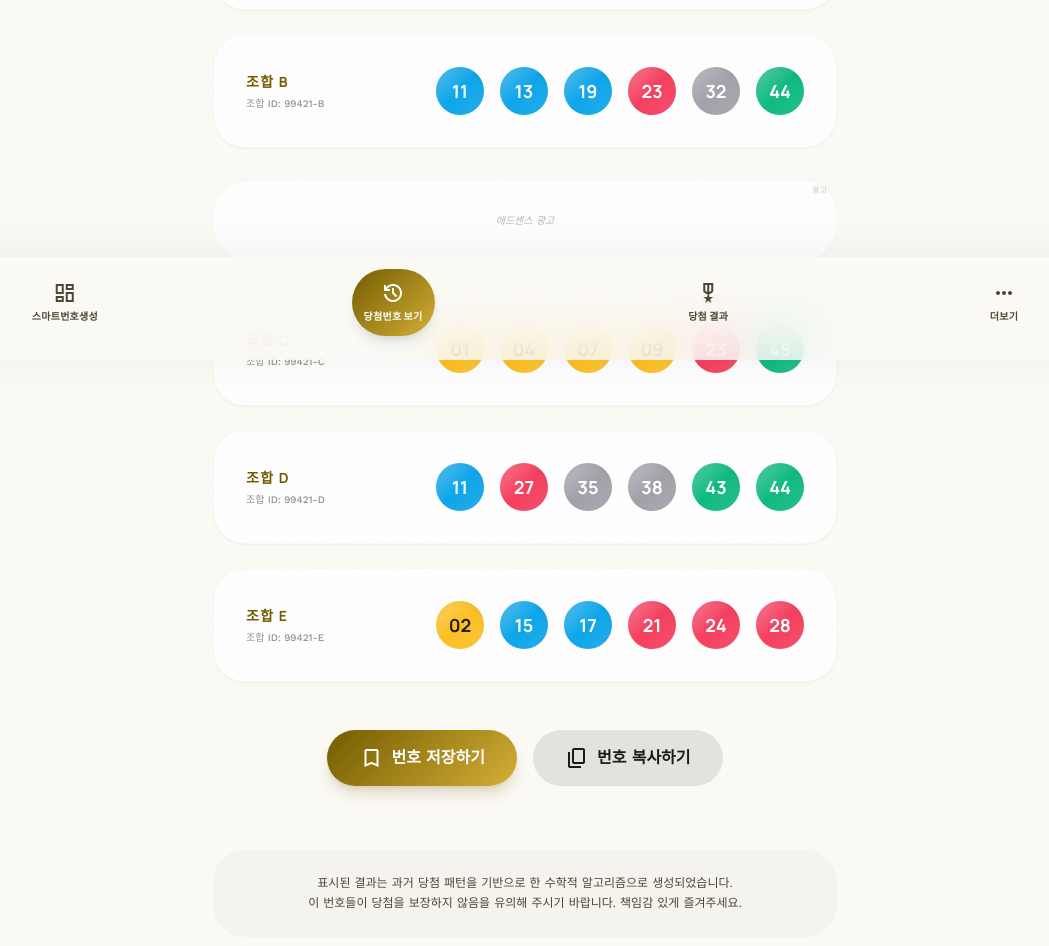
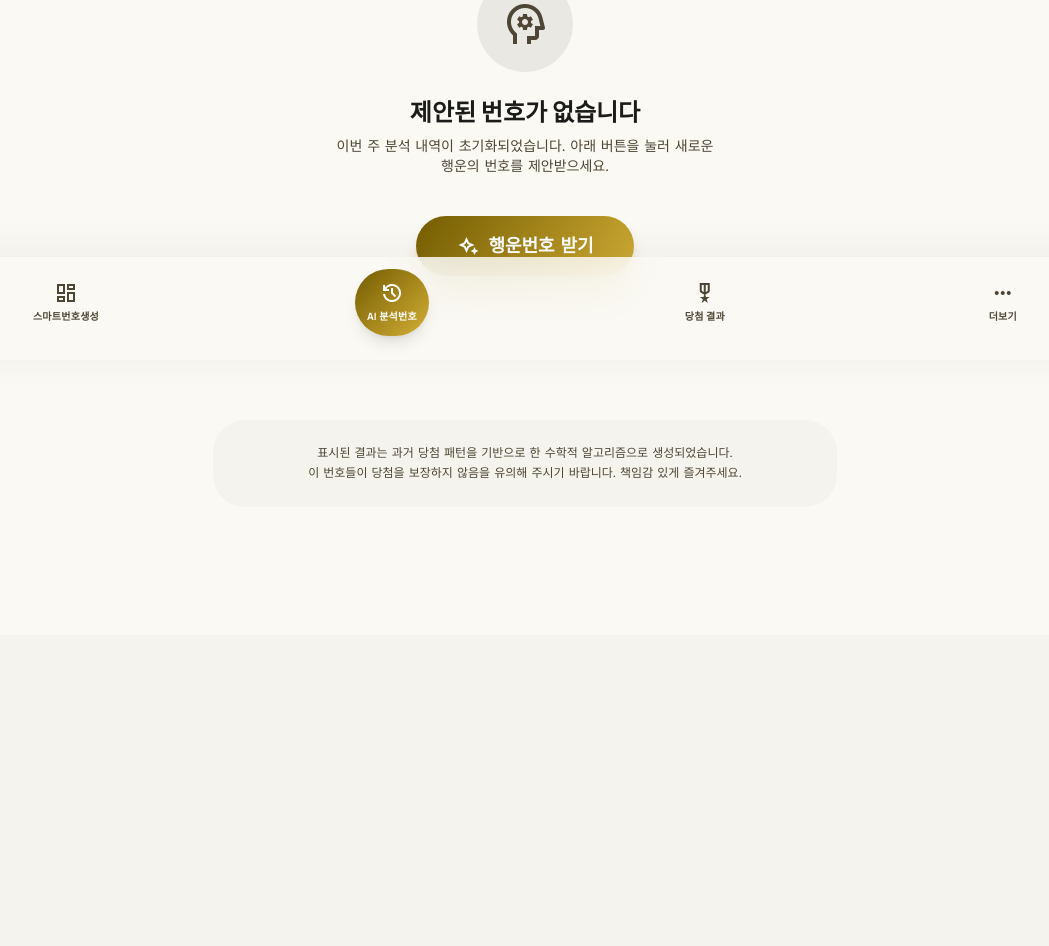
Before and after one commit to dongil-tak/luckywin, a React (Vite) app in the folder frontend/: page /dashboard/results in a window 1280 px wide. Shown: the part 440-1386 px from the top of the page, without its empty margins (115-1164 px from the left). After the commit the page ends 1075 px from the top, so only its background shows below. Built offline with nearby package versions, Linux system fonts and the light colour scheme.

Commit message:
feat: add Saturday 11PM logic for AI numbers and inline accordion UI

```diff
--- a/frontend/src/components/BottomNav.tsx
+++ b/frontend/src/components/BottomNav.tsx
@@ -86,11 +86,10 @@ export default function BottomNav() {
 
         <Link
           to="/dashboard/results"
-          state={{ selectedNumbers: [] }}
           className={`flex flex-col items-center justify-center active:scale-90 duration-200 ${isResults ? activeClass : inactiveClass}`}
         >
           <span className="material-symbols-outlined mb-1" style={isResults ? { fontVariationSettings: "'FILL' 1" } : {}}>history</span>
-          <span className="font-headline text-[10px] font-semibold uppercase tracking-wide">당첨번호 보기</span>
+          <span className="font-headline text-[10px] font-semibold uppercase tracking-wide">AI 분석번호</span>
         </Link>
 
         <Link
--- a/frontend/src/pages/dashboard/AnalysisResults.tsx
+++ b/frontend/src/pages/dashboard/AnalysisResults.tsx
@@ -24,9 +24,9 @@ export default function AnalysisResults() {
   const location = useLocation();
   const fixedNumbers = location.state?.selectedNumbers || [];
   const [combinations, setCombinations] = useState<number[][]>([]);
+  const [isLoading, setIsLoading] = useState(false);
+  const [showGenerateButton, setShowGenerateButton] = useState(false);
   const navigate = useNavigate();
-  // Show loading only on direct access (no navigation state)
-  const [isLoading, setIsLoading] = useState(location.state === null);
 
   const handleSave = () => {
     const entry = {
@@ -39,12 +39,55 @@ export default function AnalysisResults() {
     navigate('/saved');
   };
 
-  useEffect(() => {
+  const checkAndLoadCache = () => {
+    const cachedStr = localStorage.getItem('ai_proposed');
+    if (cachedStr) {
+      const data = JSON.parse(cachedStr);
+      const deadline = new Date(data.deadline);
+      if (new Date() < deadline) {
+        setCombinations(data.combinations);
+        setShowGenerateButton(false);
+        return true;
+      }
+    }
+    return false;
+  };
+
+  const generateAndSave = () => {
+    setIsLoading(true);
+    setShowGenerateButton(false);
+
+    setTimeout(() => {
       const newCombs = Array.from({ length: 5 }, () => generateCombination(fixedNumbers));
       setCombinations(newCombs);
-    if (location.state === null) {
-      const timer = setTimeout(() => setIsLoading(false), 1500);
-      return () => clearTimeout(timer);
+
+      const now = new Date();
+      let daysToSat = 6 - now.getDay();
+      if (now.getDay() === 6 && now.getHours() >= 23) {
+        daysToSat = 7;
+      }
+      const deadline = new Date(now);
+      deadline.setDate(deadline.getDate() + daysToSat);
+      deadline.setHours(23, 0, 0, 0);
+
+      localStorage.setItem('ai_proposed', JSON.stringify({
+        combinations: newCombs,
+        deadline: deadline.toISOString()
+      }));
+      setIsLoading(false);
+    }, 1500);
+  };
+
+  useEffect(() => {
+    // If routing directly sets state or it's forced manually, skip cache check
+    if (location.state && location.state.selectedNumbers && location.state.selectedNumbers.length > 0) {
+      generateAndSave();
+      return;
+    }
+
+    const hasValidCache = checkAndLoadCache();
+    if (!hasValidCache) {
+      setShowGenerateButton(true);
     }
   }, []);
 
@@ -90,6 +133,23 @@ export default function AnalysisResults() {
           <p className="text-on-surface-variant font-body">과거 당첨 데이터의 확률 밀도를 기반으로 생성된 조합입니다.</p>
         </div>
 
+        {/* Conditional View: Empty State vs Result Canvas */}
+        {showGenerateButton ? (
+          <div className="flex flex-col items-center justify-center py-20 px-4 text-center">
+            <div className="w-24 h-24 bg-surface-container-high rounded-full flex items-center justify-center mb-6">
+              <span className="material-symbols-outlined text-5xl text-on-surface-variant">psychology</span>
+            </div>
+            <h3 className="text-2xl font-headline font-bold mb-2">제안된 번호가 없습니다</h3>
+            <p className="text-sm text-on-surface-variant mb-10 max-w-sm">이번 주 분석 내역이 초기화되었습니다. 아래 버튼을 눌러 새로운 행운의 번호를 제안받으세요.</p>
+            <button
+              onClick={generateAndSave}
+              className="px-10 py-4 text-lg rounded-full gold-gradient text-white font-bold shadow-lg shadow-primary/20 hover:scale-[1.02] transition-transform active:scale-95 flex items-center justify-center gap-2"
+            >
+              <span className="material-symbols-outlined" data-icon="magic_button">magic_button</span> 행운번호 받기
+            </button>
+          </div>
+        ) : (
+          <>
             {/* Result Canvas */}
             <div className="space-y-6">
               {combinations.map((comb, idx) => {
@@ -127,13 +187,18 @@ export default function AnalysisResults() {
 
             {/* Action Buttons */}
             <div className="mt-12 flex flex-col sm:flex-row gap-4 justify-center">
-          <button onClick={handleSave} className="px-8 py-4 rounded-full gold-gradient text-on-primary font-bold shadow-lg shadow-primary/20 hover:scale-[1.02] transition-transform active:scale-95 flex items-center justify-center gap-2">
-            <span className="material-symbols-outlined" data-icon="bookmark">bookmark</span> 번호 저장하기
+              <button onClick={handleSave} className="px-6 py-4 rounded-full bg-surface-container-highest text-on-surface font-bold hover:bg-surface-variant transition-colors active:scale-95 flex items-center justify-center gap-2">
+                <span className="material-symbols-outlined" data-icon="bookmark">bookmark</span> 번호 저장
               </button>
-          <button onClick={() => alert('번호가 복사되었습니다.')} className="px-8 py-4 rounded-full bg-surface-container-highest text-on-surface font-bold hover:bg-surface-variant transition-colors active:scale-95 flex items-center justify-center gap-2">
-            <span className="material-symbols-outlined" data-icon="content_copy">content_copy</span> 번호 복사하기
+              <button onClick={generateAndSave} className="px-6 py-4 rounded-full gold-gradient text-on-primary font-bold shadow-lg shadow-primary/20 hover:scale-[1.02] transition-transform active:scale-95 flex items-center justify-center gap-2">
+                <span className="material-symbols-outlined" data-icon="refresh">refresh</span> 리플레시
+              </button>
+              <button onClick={() => alert('번호가 복사되었습니다.')} className="px-6 py-4 rounded-full bg-surface-container-highest text-on-surface font-bold hover:bg-surface-variant transition-colors active:scale-95 flex items-center justify-center gap-2">
+                <span className="material-symbols-outlined" data-icon="content_copy">content_copy</span> 번호 복사
               </button>
             </div>
+          </>
+        )}
 
         {/* Meta Info Card */}
         <div className="mt-16 bg-surface-container-low p-6 rounded-lg text-center">
--- a/frontend/src/pages/fortune/Management.tsx
+++ b/frontend/src/pages/fortune/Management.tsx
@@ -1,7 +1,17 @@
 import { Link } from 'react-router-dom';
+import { useState } from 'react';
 import BottomNav from '../../components/BottomNav';
 
 export default function Management() {
+  const [isExpanded, setIsExpanded] = useState(false);
+
+  const extraSets = [
+    [2, 14, 15, 22, 27, 33],
+    [5, 11, 19, 21, 35, 42],
+    [7, 10, 12, 19, 23, 34],
+    [8, 16, 24, 29, 39, 45],
+  ];
+
   return (
     <div className="bg-background text-on-background min-h-screen pb-32">
       {/* Top Navigation Shell */}
@@ -35,7 +45,7 @@ export default function Management() {
         {/* History List */}
         <div className="space-y-6 mt-6">
           {/* History Card: Winner */}
-          <Link to="/fortune/details" className="block">
+          <div className="block">
             <div className="bg-surface-container-lowest rounded-lg p-6 shadow-[0_10px_30px_rgba(27,28,25,0.02)] border border-outline-variant/10 relative overflow-hidden group">
               <div className="absolute top-0 right-0 w-32 h-32 bg-primary-container/10 blur-3xl -mr-16 -mt-16 rounded-full"></div>
               <div className="flex justify-between items-start mb-6">
@@ -62,16 +72,34 @@ export default function Management() {
                   </div>
                   <span className="text-[10px] font-bold text-primary-container">4등 당첨</span>
                 </div>
+
+                {isExpanded && (
+                  <div className="pt-2 pb-2 space-y-3">
+                    {extraSets.map((set, idx) => (
+                      <div key={idx} className="flex items-center justify-between opacity-70 scale-95 origin-left">
+                        <div className="flex gap-1.5">
+                          {set.map(n => (
+                            <div key={n} className="w-8 h-8 rounded-full flex items-center justify-center text-[11px] font-bold bg-surface-container-high text-on-surface shadow-sm ring-1 ring-black/5">{n}</div>
+                          ))}
+                        </div>
+                      </div>
+                    ))}
+                  </div>
+                )}
+
                 <div className="h-px bg-surface-container-high w-full opacity-50"></div>
                 <div className="flex items-center justify-center py-1">
-                  <span className="text-[11px] font-bold text-on-surface-variant flex items-center gap-1 hover:text-primary transition-all">
-                      외 4개 세트 더보기
-                      <span className="material-symbols-outlined text-sm">keyboard_arrow_down</span>
-                  </span>
+                  <button
+                    onClick={() => setIsExpanded(!isExpanded)}
+                    className="text-[11px] font-bold text-on-surface-variant flex items-center gap-1 hover:text-primary transition-all p-2 -my-2"
+                  >
+                      {isExpanded ? '접기' : '외 4개 세트 더보기'}
+                      <span className="material-symbols-outlined text-sm">{isExpanded ? 'keyboard_arrow_up' : 'keyboard_arrow_down'}</span>
+                  </button>
                 </div>
               </div>
             </div>
-          </Link>
+          </div>
 
           {/* Ad Space Placeholder */}
           <div className="bg-surface-container-low rounded-lg h-24 flex items-center justify-center border-2 border-dashed border-outline-variant/30 overflow-hidden relative group">
```
Lines whose indentation alone changed are shown as unchanged.
